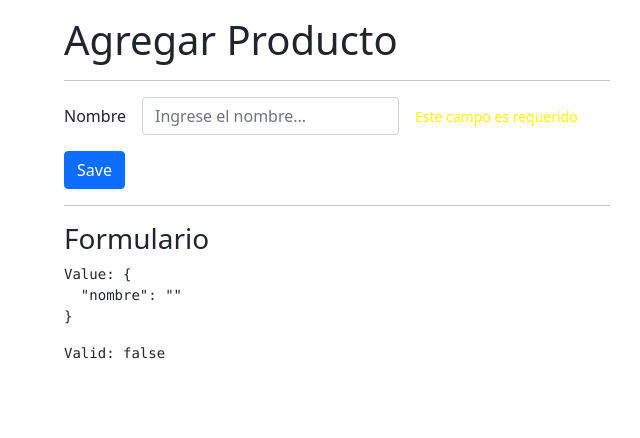
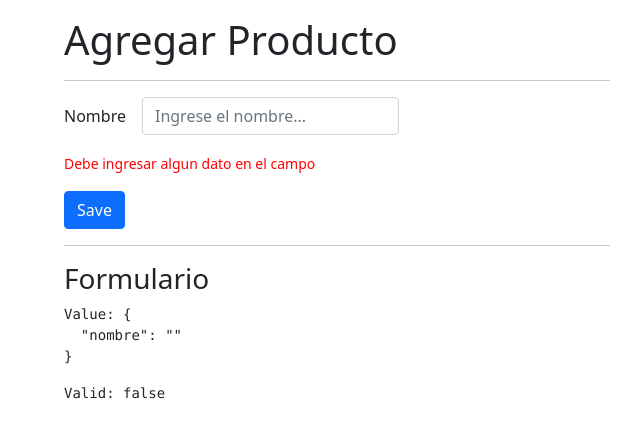
Before and after one commit to DonGraf/directivasApp, an Angular app: page /productos/agregar in a window 1280 px wide. Shown: the top 438 px of the page, without its empty margins (18-658 px from the left). Built offline with nearby package versions, Linux system fonts and the light colour scheme.

Commit message:
Cambio de mensaje de etiqueta - Agregado

```diff
--- a/src/app/productos/pages/agregar/agregar.component.html
+++ b/src/app/productos/pages/agregar/agregar.component.html
@@ -9,10 +9,10 @@
             <input class="form-control" formControlName="nombre" placeholder="Ingrese el nombre...">
         </div>
         <div class="col-auto">
-            <span class="form-text"
-            error-msg
-            color="yellow"
-            *ngIf="tieneError('nombre')">Este campo es requerido</span>
+            <span error-msg
+            color="red"
+            mensaje="Debe ingresar algun dato en el campo"
+            *ngIf="tieneError('nombre')"></span>
         </div>
     </div>
     <div class="row">
--- a/src/app/shared/directives/error-msg.directive.ts
+++ b/src/app/shared/directives/error-msg.directive.ts
@@ -1,12 +1,13 @@
 import { Directive, ElementRef, Input, OnInit } from '@angular/core';
 
 @Directive({
-  selector: '[error-msg]'
+  selector: '[error-msg]',
 })
 export class ErrorMsgDirective implements OnInit {
 
 htmlElement: ElementRef<HTMLElement>;
 @Input() color: string = 'red';
+@Input() mensaje: string = 'Complete el campo, por favor';
 
   constructor(private element: ElementRef<HTMLElement>) {
     this.htmlElement = element;
@@ -15,10 +16,17 @@ htmlElement: ElementRef<HTMLElement>;
 
   ngOnInit(): void {
     this.setColor();
+    this.setMensaje();
 
   }
 
   setColor(): void{
     this.htmlElement.nativeElement.style.color = this.color;
+    this.htmlElement.nativeElement.classList.add('form-text');
+  }
+
+  setMensaje(): void{
+    this.htmlElement.nativeElement.innerHTML = this.mensaje;
+
   }
 }
```
